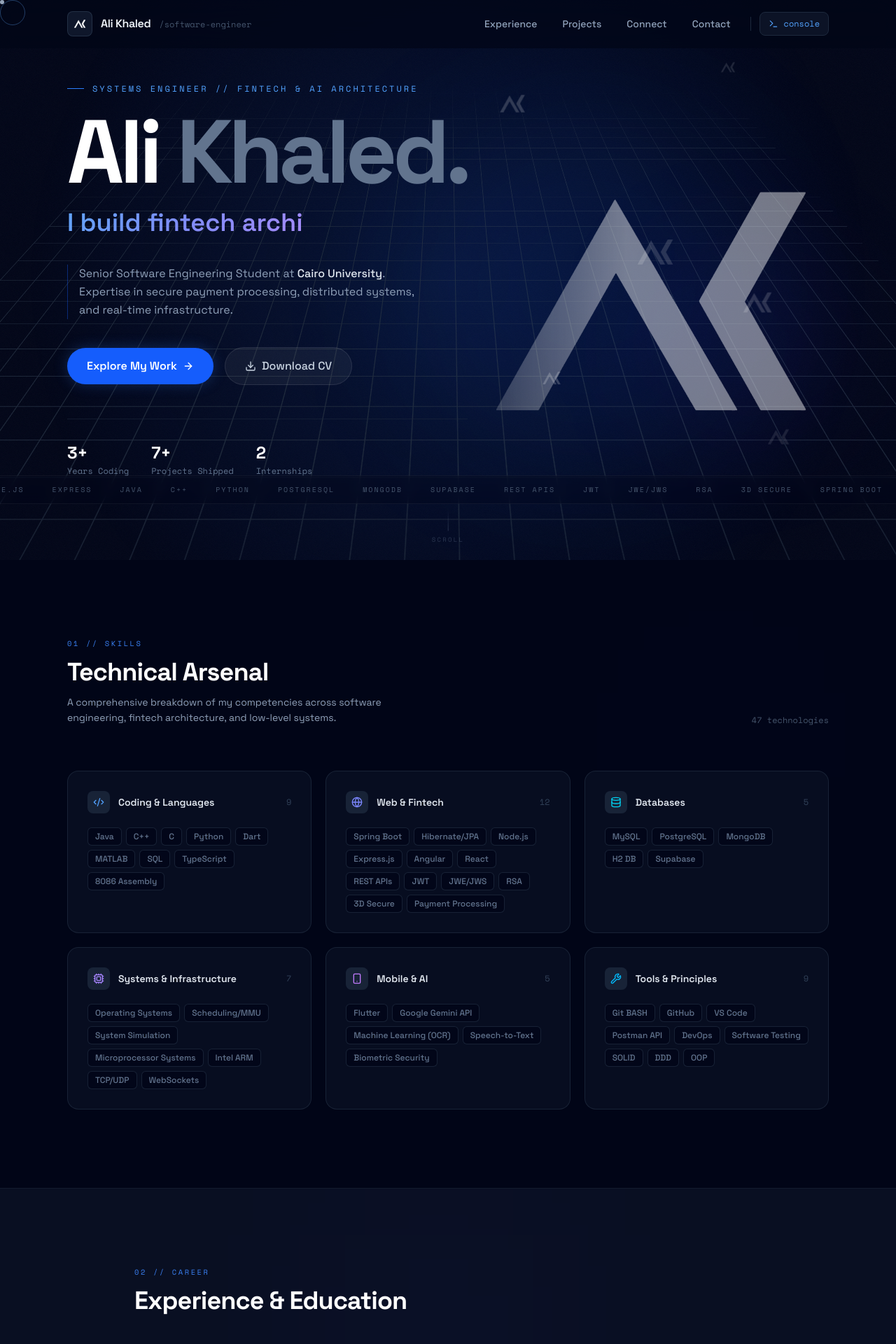
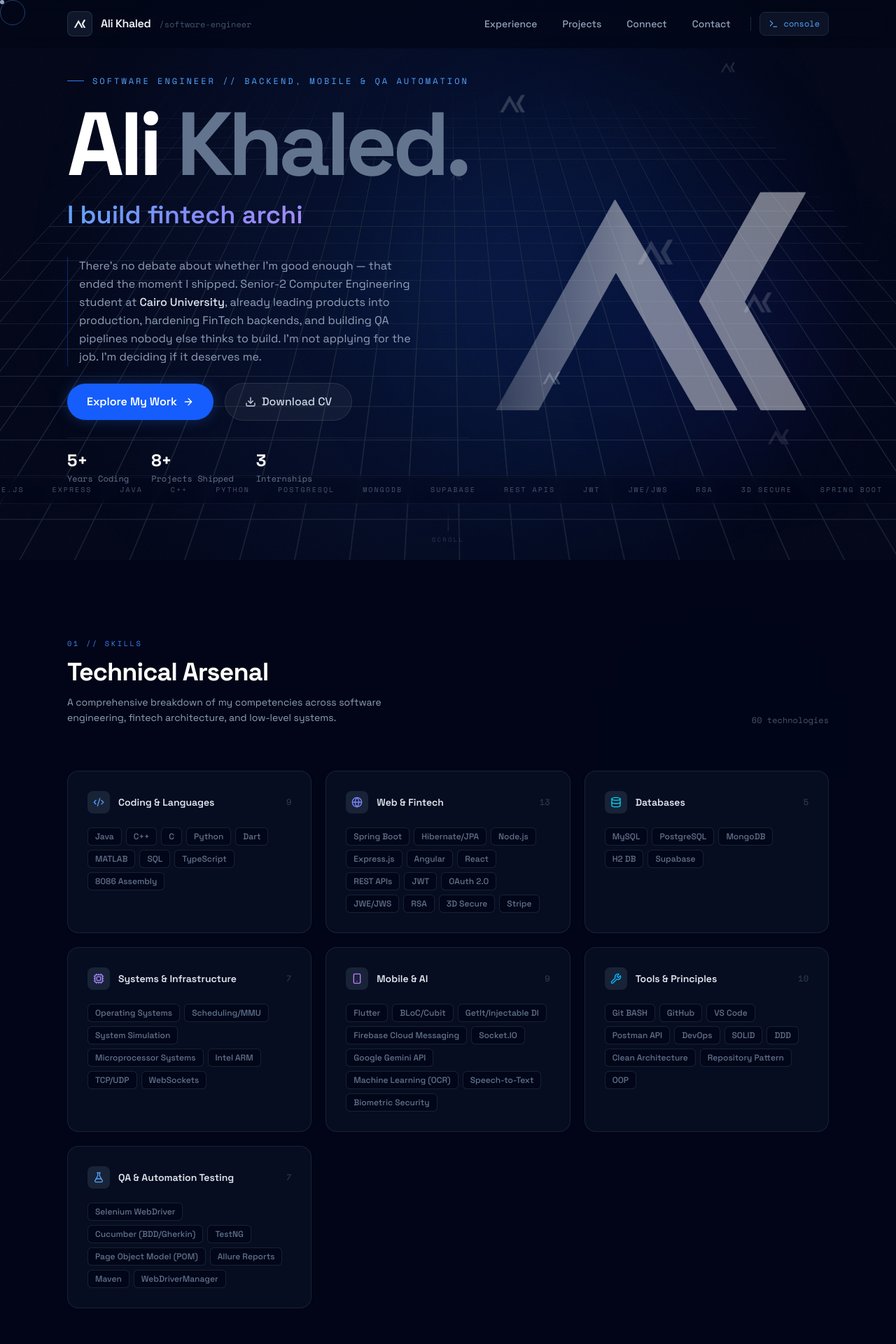
Before and after one commit to Akhamdyy/Portfolio, a React (Vite) app: page / in a window 1280 px wide. Shown: the top 1920 px of the page at 70% size. Built offline with nearby package versions, Linux system fonts and the light colour scheme.

Commit message:
Update portfolio: add Harmonica project & Vodafone internship, refresh skills/QA section, rewrite Hero bio/stats to Senior-2, swap resume.pdf

```diff
--- a/src/components/Experience.jsx
+++ b/src/components/Experience.jsx
@@ -1,15 +1,24 @@
-import { GraduationCap, Banknote, Building2 } from 'lucide-react';
+import { GraduationCap, Banknote, Building2, Bug } from 'lucide-react';
 import { useReveal, useRevealGroup } from '../hooks/useReveal';
 
 const experiences = [
   {
-    role: "Senior-1 CCE-C Student",
+    role: "Senior-2 CCE-C Student",
     company: "Cairo University",
     date: "June 2022 – June 2027",
     type: "Education",
     icon: GraduationCap,
     accent: 'blue',
     description: "Focusing on advanced software engineering concepts, operating systems, and building scalable applications.",
+  },
+  {
+    role: "QA & Automation Testing Intern",
+    company: "Vodafone Egypt",
+    date: "July 2026 – September 2026",
+    type: "Internship",
+    icon: Bug,
+    accent: 'cyan',
+    description: "Building and maintaining an automated QA suite for Vodafone's eShop platform using Selenium WebDriver, Cucumber (BDD/Gherkin), and TestNG, with Allure-based reporting.",
   },
   {
     role: "FinTech Software Engineering Intern",
@@ -35,6 +44,7 @@ const accentMap = {
   blue:   { ring: 'ring-blue-500/30',   icon: 'bg-blue-500/10 text-blue-400 border-blue-500/20',   badge: 'bg-blue-500/10 text-blue-400 border-blue-500/20'   },
   indigo: { ring: 'ring-indigo-500/30', icon: 'bg-indigo-500/10 text-indigo-400 border-indigo-500/20', badge: 'bg-indigo-500/10 text-indigo-400 border-indigo-500/20' },
   violet: { ring: 'ring-violet-500/30', icon: 'bg-violet-500/10 text-violet-400 border-violet-500/20', badge: 'bg-violet-500/10 text-violet-400 border-violet-500/20' },
+  cyan:   { ring: 'ring-cyan-500/30',   icon: 'bg-cyan-500/10 text-cyan-400 border-cyan-500/20',   badge: 'bg-cyan-500/10 text-cyan-400 border-cyan-500/20'   },
 };
 
 export default function Experience() {
--- a/src/components/Hero.jsx
+++ b/src/components/Hero.jsx
@@ -96,7 +96,7 @@ export default function Hero() {
         <motion.div variants={itemVariants} className="flex items-center gap-3 mb-6">
           <span className="w-6 h-px bg-blue-500" />
           <span className="font-mono text-blue-400 tracking-[0.25em] uppercase text-xs">
-            Systems Engineer // Fintech &amp; AI Architecture
+            Software Engineer // Backend, Mobile &amp; QA Automation
           </span>
         </motion.div>
 
@@ -131,11 +131,12 @@ export default function Hero() {
         {/* Bio */}
         <motion.p
           variants={itemVariants}
-          className="max-w-lg text-sm sm:text-base text-slate-400 mb-10 pl-4 border-l border-blue-600/40 leading-relaxed"
+          className="max-w-lg text-sm sm:text-base text-slate-400 mb-6 pl-4 border-l border-blue-600/40 leading-relaxed"
         >
-          Senior Software Engineering Student at{' '}
-          <span className="text-slate-200 font-medium">Cairo University</span>.{' '}
-          Expertise in secure payment processing, distributed systems, and real-time infrastructure.
+          There's no debate about whether I'm good enough — that ended the moment I shipped. Senior-2 Computer
+          Engineering student at <span className="text-slate-200 font-medium">Cairo University</span>, already
+          leading products into production, hardening FinTech backends, and building QA pipelines nobody else
+          thinks to build. I'm not applying for the job. I'm deciding if it deserves me.
         </motion.p>
 
         {/* CTAs */}
@@ -158,11 +159,11 @@ export default function Hero() {
         </motion.div>
 
         {/* Stats row */}
-        <motion.div variants={itemVariants} className="flex gap-6 sm:gap-8 mt-12 pt-8 border-t border-slate-800/60">
+        <motion.div variants={itemVariants} className="flex gap-6 sm:gap-8 mt-6 pt-4 border-t border-slate-800/60">
           {[
-            { value: '3+', label: 'Years Coding' },
-            { value: '7+', label: 'Projects Shipped' },
-            { value: '2',  label: 'Internships' },
+            { value: '5+', label: 'Years Coding' },
+            { value: '8+', label: 'Projects Shipped' },
+            { value: '3',  label: 'Internships' },
           ].map(({ value, label }) => (
             <div key={label}>
               <div className="text-2xl font-bold text-white">{value}</div>
--- a/src/components/Projects.jsx
+++ b/src/components/Projects.jsx
@@ -3,6 +3,15 @@ import { Github, BookOpen, ArrowUpRight } from 'lucide-react';
 import { useReveal, useRevealGroup } from '../hooks/useReveal';
 
 const projects = [
+  {
+    title: "Harmonica",
+    problem: "Music discovery platforms often feel siloed from social interaction, leaving streaming and engagement disconnected.",
+    challenge: "Leading a 5-person cross-platform sub-team — within a 20-person org spanning frontend, backend, testing, and DevOps — to architect a SoundCloud-inspired app in Flutter with Clean Architecture (BLoC/Cubit, GetIt/Injectable DI), real-time messaging, and Stripe-based subscriptions.",
+    techStack: ["Flutter", "BLoC/Cubit", "Socket.IO", "Firebase", "Stripe"],
+    repoLink: "https://github.com/Team-6-CUFE/Cross",
+    docsLink: "https://github.com/Team-6-CUFE/Cross#readme",
+    accent: 'sky',
+  },
   {
     title: "PressurePal",
     problem: "Chronic health conditions require consistent monitoring, but manual tracking is often tedious and error-prone for patients.",
--- a/src/components/Skills.jsx
+++ b/src/components/Skills.jsx
@@ -1,4 +1,4 @@
-import { Code2, Globe, Database, Cpu, Smartphone, Wrench } from 'lucide-react';
+import { Code2, Globe, Database, Cpu, Smartphone, Wrench, FlaskConical } from 'lucide-react';
 import { useReveal, useRevealGroup } from '../hooks/useReveal';
 
 const skillCategories = [
@@ -12,7 +12,7 @@ const skillCategories = [
     title: "Web & Fintech",
     icon: Globe,
     accent: 'indigo',
-    skills: ["Spring Boot", "Hibernate/JPA", "Node.js", "Express.js", "Angular", "React", "REST APIs", "JWT", "JWE/JWS", "RSA", "3D Secure", "Payment Processing"]
+    skills: ["Spring Boot", "Hibernate/JPA", "Node.js", "Express.js", "Angular", "React", "REST APIs", "JWT", "OAuth 2.0", "JWE/JWS", "RSA", "3D Secure", "Stripe"]
   },
   {
     title: "Databases",
@@ -30,13 +30,19 @@ const skillCategories = [
     title: "Mobile & AI",
     icon: Smartphone,
     accent: 'purple',
-    skills: ["Flutter", "Google Gemini API", "Machine Learning (OCR)", "Speech-to-Text", "Biometric Security"]
+    skills: ["Flutter", "BLoC/Cubit", "GetIt/Injectable DI", "Firebase Cloud Messaging", "Socket.IO", "Google Gemini API", "Machine Learning (OCR)", "Speech-to-Text", "Biometric Security"]
   },
   {
     title: "Tools & Principles",
     icon: Wrench,
     accent: 'sky',
-    skills: ["Git BASH", "GitHub", "VS Code", "Postman API", "DevOps", "Software Testing", "SOLID", "DDD", "OOP"]
+    skills: ["Git BASH", "GitHub", "VS Code", "Postman API", "DevOps", "SOLID", "DDD", "Clean Architecture", "Repository Pattern", "OOP"]
+  },
+  {
+    title: "QA & Automation Testing",
+    icon: FlaskConical,
+    accent: 'blue',
+    skills: ["Selenium WebDriver", "Cucumber (BDD/Gherkin)", "TestNG", "Page Object Model (POM)", "Allure Reports", "Maven", "WebDriverManager"]
   }
 ];
 
```
Also changed, not shown: 1 other file (tests, documents, lock files or other folders).
